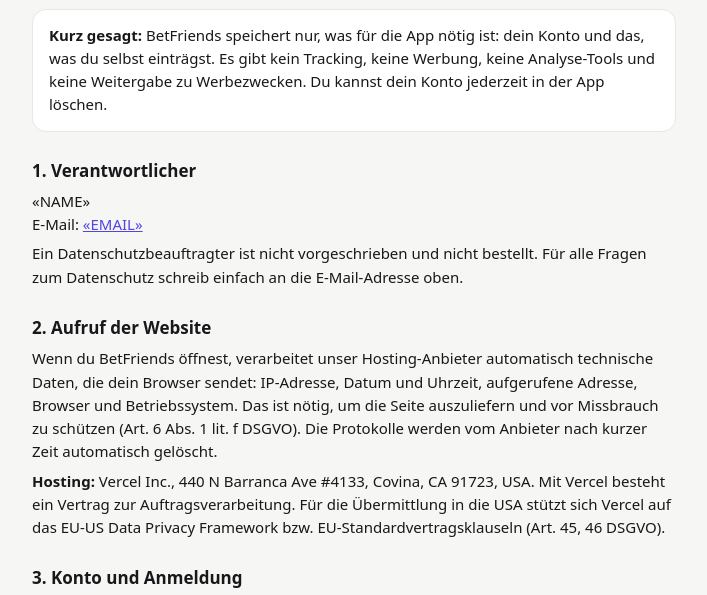
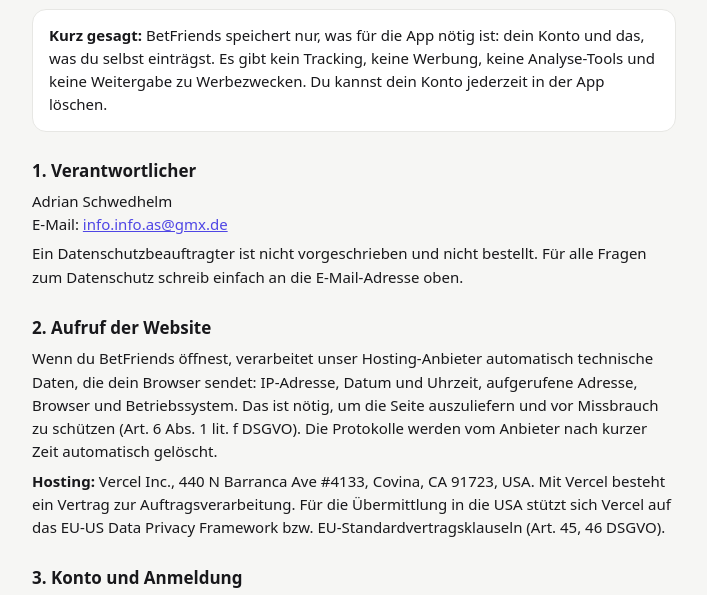
Before and after one commit to Adrinan23/BetFriends, a website: page public/datenschutz.html in a window 1280 px wide. Shown: the part 128-723 px from the top of the page, without its empty margins (286-993 px from the left). Drawn offline with Linux system fonts and the light colour scheme.

Commit message:
Datenschutz: Verantwortlicher eingetragen
Co-Authored-By: Claude Opus 5.5 <noreply@anthropic.com>
Claude-Session: https://claude.ai/code/session_01AisuEGCh5DtJhRj5QmbHdY

```diff
--- a/public/datenschutz.html
+++ b/public/datenschutz.html
@@ -17,7 +17,7 @@
   </div>
 
   <h2>1. Verantwortlicher</h2>
-  <p>«NAME»<br>E-Mail: <a href="mailto:«EMAIL»">«EMAIL»</a></p>
+  <p>Adrian Schwedhelm<br>E-Mail: <a href="mailto:info.info.as@gmx.de">info.info.as@gmx.de</a></p>
   <p>Ein Datenschutzbeauftragter ist nicht vorgeschrieben und nicht bestellt. Für alle Fragen zum Datenschutz schreib einfach an die E-Mail-Adresse oben.</p>
 
   <h2>2. Aufruf der Website</h2>
```
